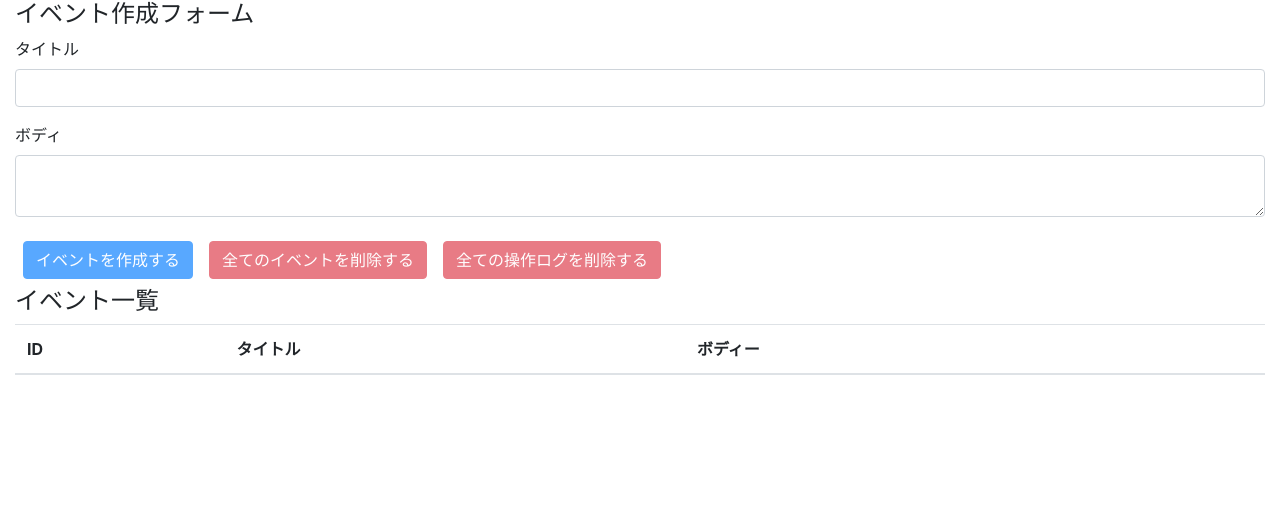
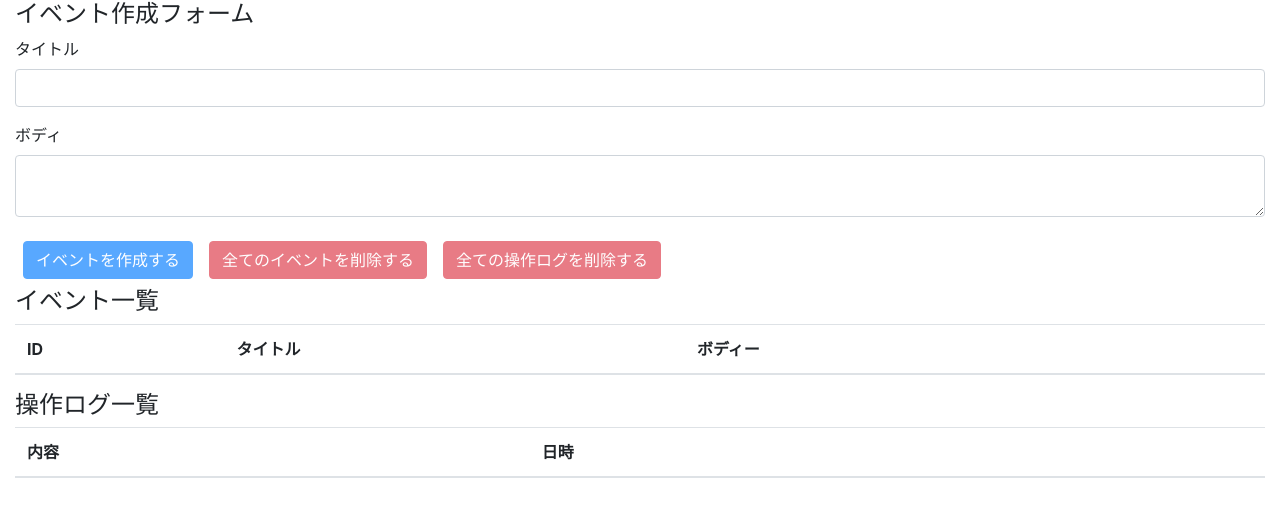
Before and after one commit to koyaishida/react-hooks-app, a React (Create React App) app: page / in a window 1280 px wide. Shown: the top 516 px of the page. Built offline with nearby package versions, Linux system fonts and the light colour scheme.

Commit message:
独自での練習　操作ログ一覧の表示

```diff
--- a/src/components/App.js
+++ b/src/components/App.js
@@ -3,6 +3,7 @@ import "bootstrap/dist/css/bootstrap.min.css"
 import reducer from "../reducers";
 import EventForm from "./eventform"
 import Events from "./events"
+import Logs from "./logs"
 import AppContext from "../contexts/AppContext";
 
 const  App = ()=> {
@@ -21,6 +22,7 @@ const  App = ()=> {
       <div className="container-fluid">
         <EventForm/>
         <Events/>
+        <Logs />
       </div>
     </AppContext.Provider>
   );
--- /dev/null
+++ b/src/components/log.js
@@ -0,0 +1,18 @@
+import React from "react";
+
+
+const Log = ({operationLogs})=>{
+  //event=state[]はevents.jsからpropsとして受け取る
+const description = operationLogs.description
+const operationAt = operationLogs.operationAt
+
+
+return (
+  <tr>
+    <td>{description}</td>
+    <td>{operationAt}</td>
+  </tr>
+)
+}
+
+export default Log
--- /dev/null
+++ b/src/components/logs.js
@@ -0,0 +1,28 @@
+import React,{useContext,} from "react"
+import AppContext from "../contexts/AppContext"
+import Log from "./log"
+
+
+const Logs = ()=>{
+  const {state} = useContext(AppContext)
+  return (
+    <>
+    <h4>操作ログ一覧</h4>
+    <table className="table table-hover">
+      <thead>
+        <tr>
+          <th>内容</th>
+          <th>日時</th>
+          <th></th>
+        </tr>
+      </thead>
+
+      <tbody>
+        {state.operationLogs.map((operationLogs,index)=>
+        (<Log key={index} operationLogs={operationLogs}/>))}
+      </tbody>
+    </table>
+  </>
+  )
+}
+export default Logs
```
